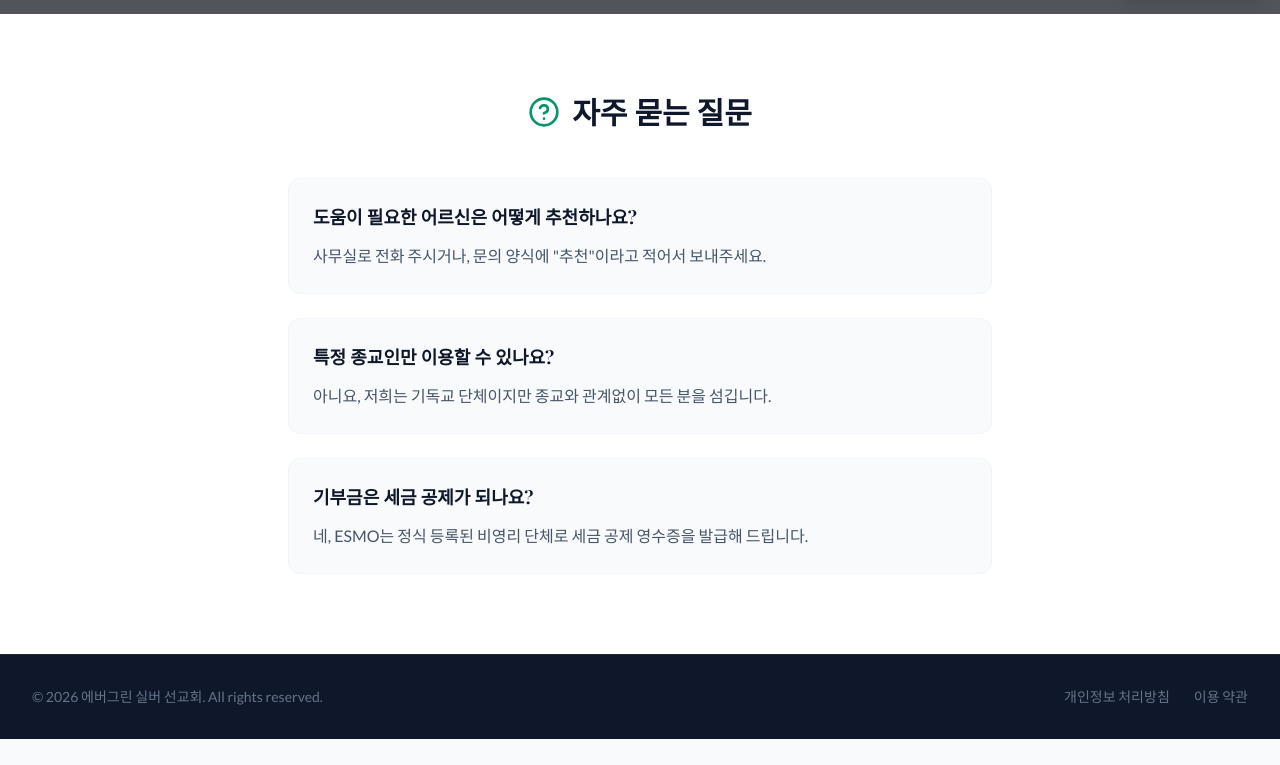
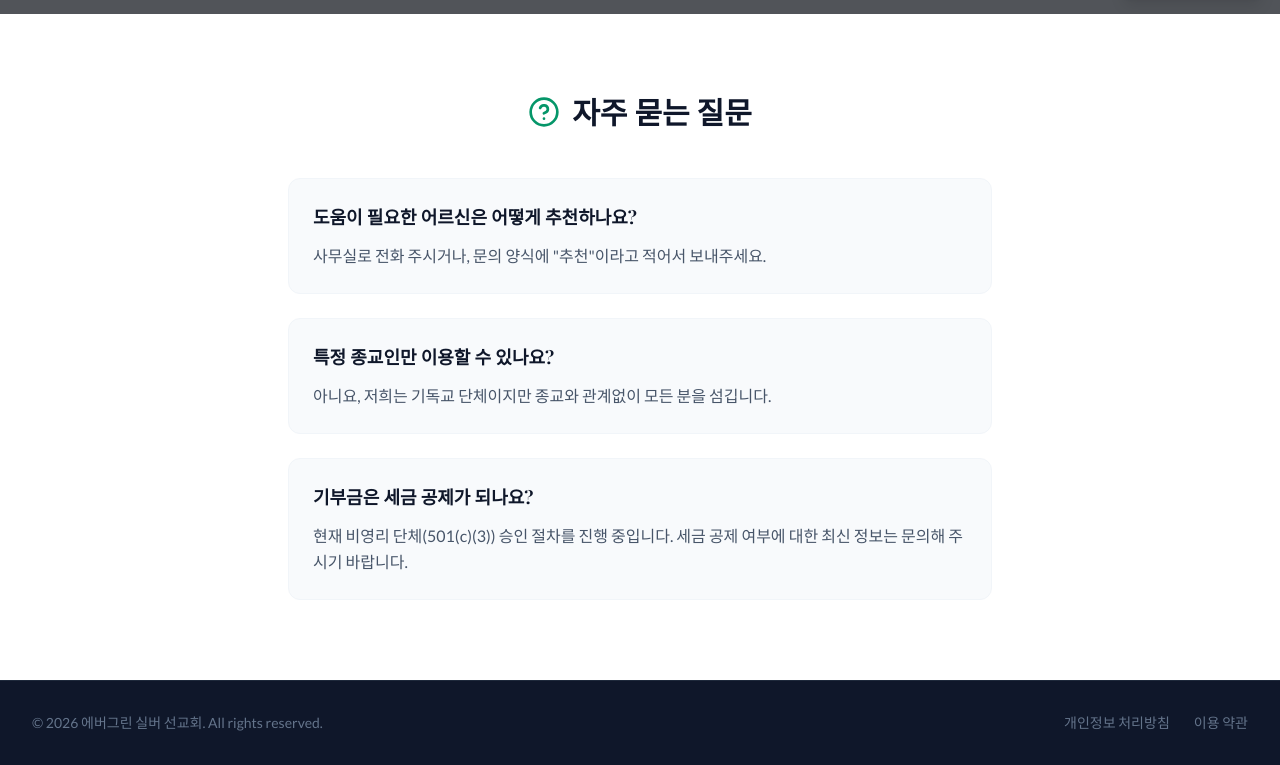
Before and after one commit to qiangcui/evergreensilvermissions, a React (Vite) app: page /evergreensilvermissions/contact in a window 1280 px wide. Shown: the part 1108-1873 px from the top of the page. Before the commit the page ends 1847 px from the top, so only its background shows below. Built offline with nearby package versions, Linux system fonts and the light colour scheme; grey boxes are pictures that could not be loaded.

Commit message:
Clarify pending 501(c)(3) status to avoid legal issues

```diff
--- a/constants/translations.ts
+++ b/constants/translations.ts
@@ -149,7 +149,7 @@ export const translations = {
       faqs: [
         { q: 'How do I refer a senior for help?', a: 'Please call our main office or fill out the contact form with the subject line "Referral".' },
         { q: 'Is this organization religiously affiliated?', a: 'Yes, we are a Christian organization, but we serve everyone regardless of their faith background.' },
-        { q: 'Are donations tax-deductible?', a: 'Yes, ESMO is a registered 501(c)(3) non-profit organization.' }
+        { q: 'Are donations tax-deductible?', a: 'We are currently in the process of applying for 501(c)(3) non-profit status. Please contact us for the latest information on tax deductibility.' }
       ]
     },
     chat: {
@@ -310,7 +310,7 @@ export const translations = {
       faqs: [
         { q: '도움이 필요한 어르신은 어떻게 추천하나요?', a: '사무실로 전화 주시거나, 문의 양식에 "추천"이라고 적어서 보내주세요.' },
         { q: '특정 종교인만 이용할 수 있나요?', a: '아니요, 저희는 기독교 단체이지만 종교와 관계없이 모든 분을 섬깁니다.' },
-        { q: '기부금은 세금 공제가 되나요?', a: '네, ESMO는 정식 등록된 비영리 단체로 세금 공제 영수증을 발급해 드립니다.' }
+        { q: '기부금은 세금 공제가 되나요?', a: '현재 비영리 단체(501(c)(3)) 승인 절차를 진행 중입니다. 세금 공제 여부에 대한 최신 정보는 문의해 주시기 바랍니다.' }
       ]
     },
     chat: {
```
